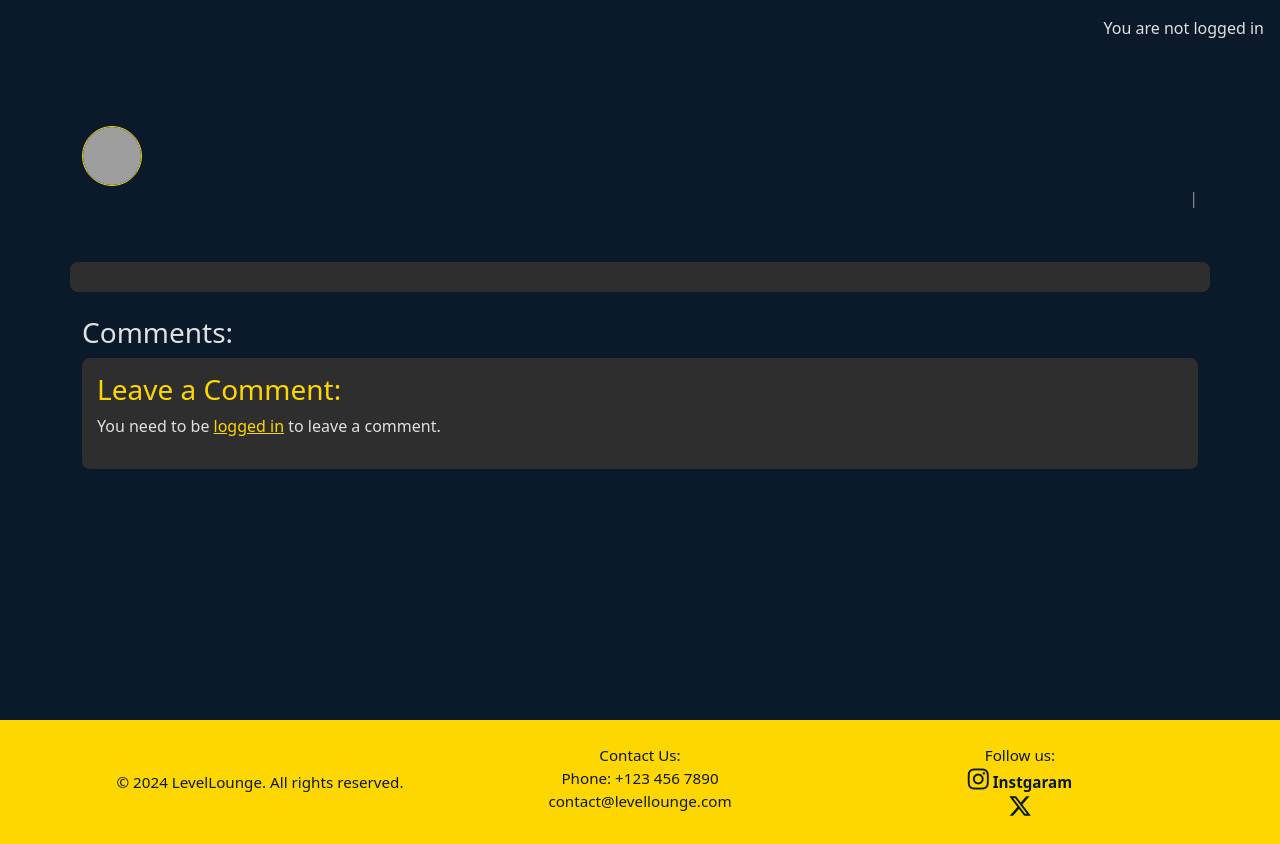
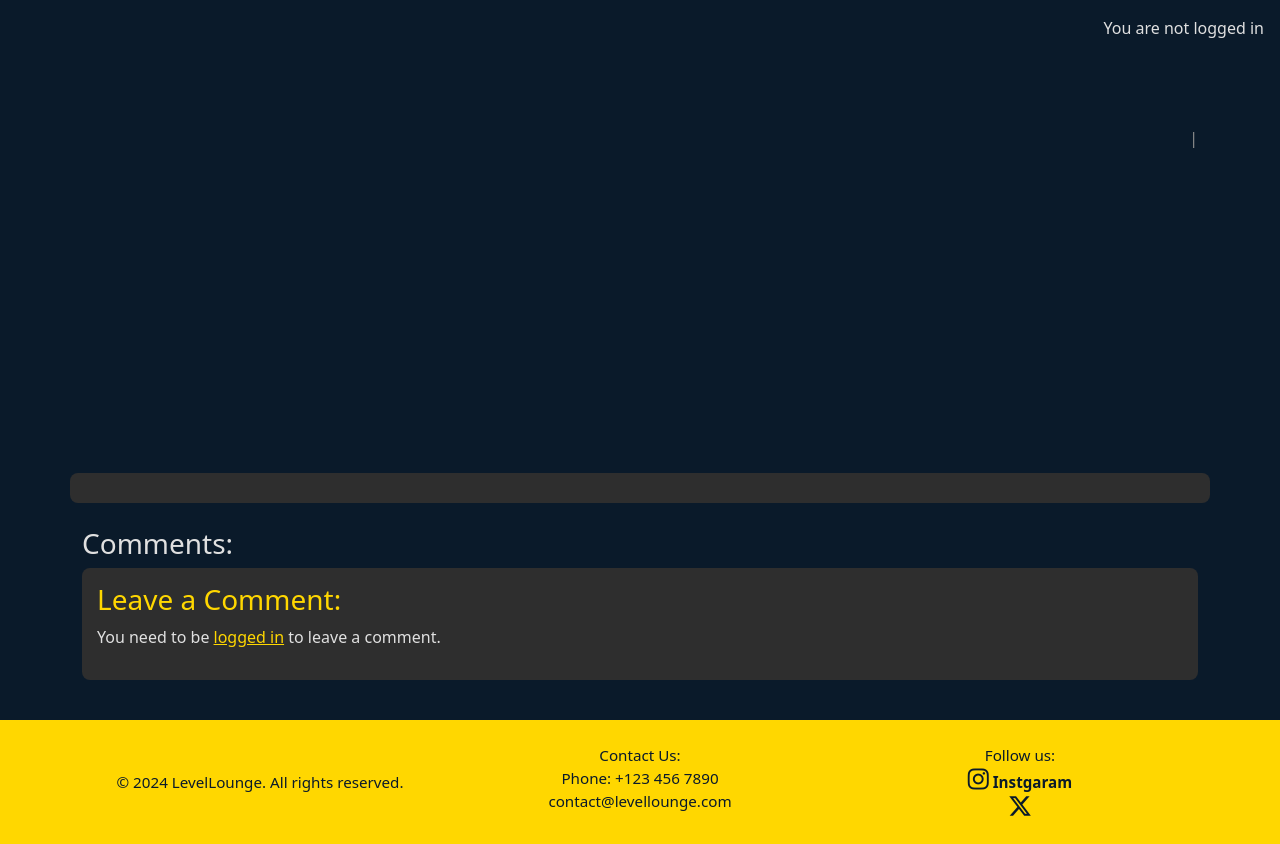
Before and after one commit to SimonMoynihan33/Level-Lounge, a Django app: template level_lounge/templates/level_lounge/post_detail.html in a window 1280 px wide. Shown: the part 80-924 px from the top of the page. Run offline with Django 5.2, Linux system fonts and the light colour scheme; the template is opened without the code that fills it, so the values that code supplies are empty; some libraries are stand-ins or nearby versions; some web fonts are replaced; grey boxes are pictures that could not be loaded.

Commit message:
Profile pic in post and comments scrapped, all profiles set to default image using django shell

```diff
--- a/level_lounge/templates/level_lounge/post_detail.html
+++ b/level_lounge/templates/level_lounge/post_detail.html
@@ -8,15 +8,7 @@
         <div class="row g-0">
             <div class="col-md-12 masthead-text">
                 <h1 class="post-title forum-regular right">{{ post.title }}</h1>
-                <div class="image-container profile-section">
-                    {% if user.profile.profile_picture and user.profile.profile_picture.url %}
-                        <!-- Display the user's uploaded profile picture -->
-                        <img class="profile-picture" src="{{ user.profile.profile_picture.url }}" alt="Profile Picture">
-                    {% else %}
-                        <!-- Fallback to the default profile picture from Cloudinary -->
-                        <img class="profile-picture" src="https://res.cloudinary.com/dxckubce0/image/upload/v1/default-avatar-icon_igvupd.jpg" alt="Default Profile Picture">
-                    {% endif %}
-                    <div class="image-flash">
+                <div class="image-container">
                         <p class="post-subtitle">
                             <a href="{% url 'profile' post.author.username %}">{{ post.author }}</a> | {{ post.created_at }}
                         </p>
--- a/level_lounge/templates/level_lounge/profile.html
+++ b/level_lounge/templates/level_lounge/profile.html
@@ -10,7 +10,7 @@
             <img src="{{ profile.profile_picture.url }}" alt="Profile Picture" class="img-fluid rounded-circle mb-3"
                 style="width: 200px; height: 200px; object-fit: cover;">
             {% else %}
-            <img src="{{ MEDIA_URL }}profile_pics/default-avatar-icon.jpg" alt="Default Profile Picture"
+            <img src="https://res.cloudinary.com/dxckubce0/image/upload/v1/default-avatar-icon_igvupd.jpg" alt="Default Profile Picture"
                 class="img-fluid rounded-circle mb-3" style="width: 200px; height: 200px; object-fit: cover;">
             {% endif %}
         </div>
```
